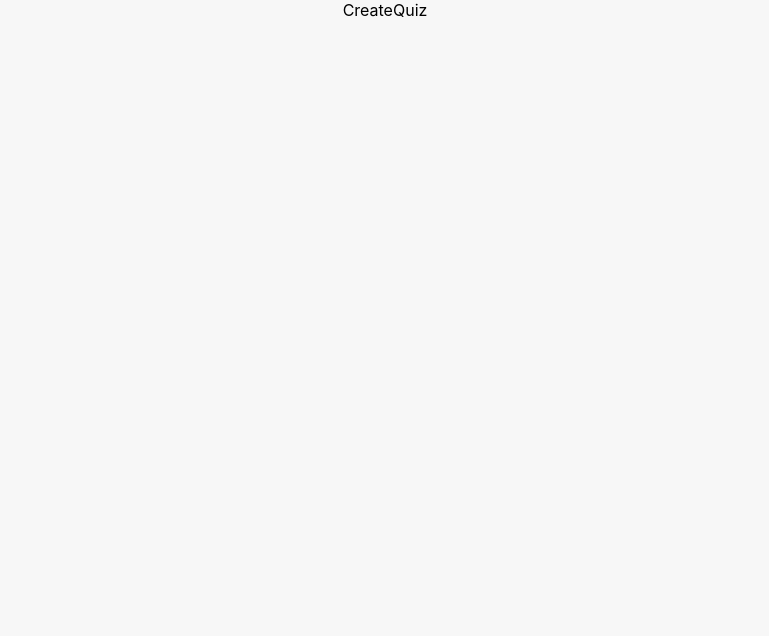
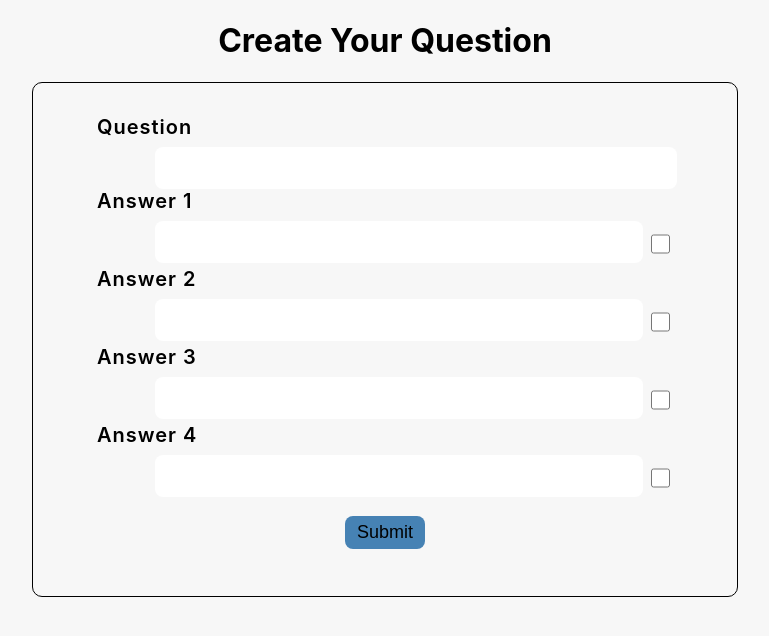
Before and after one commit to alonrubin2/kahoot2, a React (Create React App) app: page /landing in a window 1280 px wide. Both pictures are taken after a click on the button "Create Quiz". Shown: the top 636 px of the page, without its empty margins (255-1024 px from the left). Built offline with nearby package versions, Linux system fonts and the light colour scheme.

Commit message:
still working on question creation

```diff
--- a/src/App.js
+++ b/src/App.js
@@ -10,7 +10,18 @@ import CreateQuiz from './CreateQuiz/CreateQuiz';
 import CreateQuestion from './CreateQuiz/CreateQuestion/CreateQuestion';
 
 
-
+String.prototype.hashCode = function () {
+  var hash = 0;
+  if (this.length == 0) {
+    return hash;
+  }
+  for (var i = 0; i < this.length; i++) {
+    var char = this.charCodeAt(i);
+    hash = ((hash << 5) - hash) + char;
+    hash = hash & hash; // Convert to 32bit integer
+  }
+  return hash;
+}
 
 function App() {
   const history = useHistory();
@@ -29,10 +40,10 @@ function App() {
           <CreateQuestion />
         </Route>
         <Route path="/create-quiz">
-          <CreateQuiz  />
+          <CreateQuiz />
         </Route>
         <Route path="/landing">
-          <Landing  />
+          <Landing />
         </Route>
 
       </Switch>
--- a/src/CreateQuiz/CreateQuestion/CreateQuestion.js
+++ b/src/CreateQuiz/CreateQuestion/CreateQuestion.js
@@ -1,31 +1,27 @@
 import React, { useState, useEffect } from 'react';
 import environment from '../../environments/index';
 import './CreateQuestion.scss';
+import InputGroup from './InputGroup/InputGroup';
 
 const CreateQuestion = () => {
 
+    const [value, setValue] = useState('')
     const [questionValue, setQuestionValue] = useState('');
     const [answerBody, setAnswerBody] = useState('');
-    const [isCorrect, setIsCorrect] = useState(false);
-    // const [correctAnswer, setCorrectAnswer] = useState(isCorrect)
-    const [answers, setAnswers] = useState({
-        answer1: {
-            body: answerBody,
-            isCorrect: isCorrect
-        },
-        answer2: {
-            body: answerBody,
-            isCorrect: isCorrect
-        },
-        answer3: {
-            body: answerBody,
-            isCorrect: isCorrect
-        },
-        answer4: {
-            body: answerBody,
-            isCorrect: isCorrect
-        },
-    });
+    // const [answers, setAnswers] = useState([
+    //     { body: answerBody, isCorrect: false, id: answerBody.hashCode() },
+    //     { body: answerBody, isCorrect: false, id: answerBody.hashCode() },
+    //     { body: answerBody, isCorrect: false, id: answerBody.hashCode() },
+    //     { body: answerBody, isCorrect: false, id: answerBody.hashCode() },
+    // ]);
+
+    const answers = [
+        { body: answerBody, isCorrect: false, id: answerBody.hashCode() },
+        { body: answerBody, isCorrect: false, id: answerBody.hashCode() },
+        { body: answerBody, isCorrect: false, id: answerBody.hashCode() },
+        { body: answerBody, isCorrect: false, id: answerBody.hashCode() },
+    ]
+
 
     const sortAnswers = (answer, value) => {
         let answerToBeChanged = answers[answer];
@@ -33,10 +29,9 @@ const CreateQuestion = () => {
     }
 
 
-    // this function works, but in a delay of one click - why?
     const sortCorrectAnswer = (answer) => {
         let answerToBeChanged = answers[answer];
-        answerToBeChanged.isCorrect = !isCorrect;
+        answerToBeChanged.isCorrect = !answerToBeChanged.isCorrect;
     }
 
     async function submit(e) {
@@ -63,9 +58,9 @@ const CreateQuestion = () => {
     }
 
 
-    useEffect(() => {
-        setAnswers(answers)
-    }, [answers]);
+    // useEffect(() => {
+    //     setAnswers(answers)
+    // }, [answers]);
 
 
 
@@ -86,6 +81,27 @@ const CreateQuestion = () => {
                         value={questionValue} />
                 </div>
 
+
+                {answers.map((answer, index) => {
+                    return <div className="input-group">
+                        <label>Answer {index + 1}</label>
+                        <div className="inputs">
+                            <input type="text"
+                                onChange={(e) => answers[index].body += e.target.value}
+                                value={answers[index].body}
+                                name={`Answer ${index + 1}`}
+                            />
+                            <input className="checkbox" type="checkbox"
+                                onClick={() => {
+                                    console.log(`${index + 1} checkesd`);
+                                }}
+                            />
+                        </div>
+                    </div>
+                })}
+
+
+                {/*
                 <div className="input-group">
                     <label>Answer 1</label>
                     <div className="inputs">
@@ -138,9 +154,11 @@ const CreateQuestion = () => {
                                 sortCorrectAnswer('answer4');
                             }} />
                     </div>
-                </div>
+                </div> */}
 
-                <button className="btn">Submit</button>
+                <button className="btn"
+                    onClick={submit}
+                >Submit</button>
             </form>
             {/* {console.log(answers)} */}
 
--- /dev/null
+++ b/src/CreateQuiz/CreateQuestion/InputGroup/InputGroup.js
@@ -0,0 +1,29 @@
+import React, { useState } from 'react';
+import './InputGroup.scss';
+
+const InputGroup = ({ number, setAnswerBody }) => {
+
+    const [value, setValue] = useState('')
+    const [name, setName] = useState(`Answer ${number}`);
+
+
+
+    return (
+        <div className="input-group">
+            <label>Answer {number}</label>
+            <div className="inputs">
+                <input type="text"
+                    onChange={(e) => setValue(e.target.value)}
+                    value={value}
+                    name={name} />
+                <input className="checkbox" type="checkbox"
+                    onClick={() => {
+                        console.log(`${name} checkesd`);
+                    }}
+                />
+            </div>
+        </div>
+    );
+}
+
+export default InputGroup;
--- a/src/CreateQuiz/CreateQuiz.js
+++ b/src/CreateQuiz/CreateQuiz.js
@@ -1,10 +1,11 @@
 import React from 'react';
+import CreateQuestion from './CreateQuestion/CreateQuestion';
 import './CreateQuiz.scss'
 
 const CreateQuiz = () => {
     return (
         <div>
-            CreateQuiz
+            <CreateQuestion />
         </div>
     );
 }
```
Also changed, not shown: src/CreateQuiz/CreateQuestion/InputGroup/InputGroup.scss (added).
